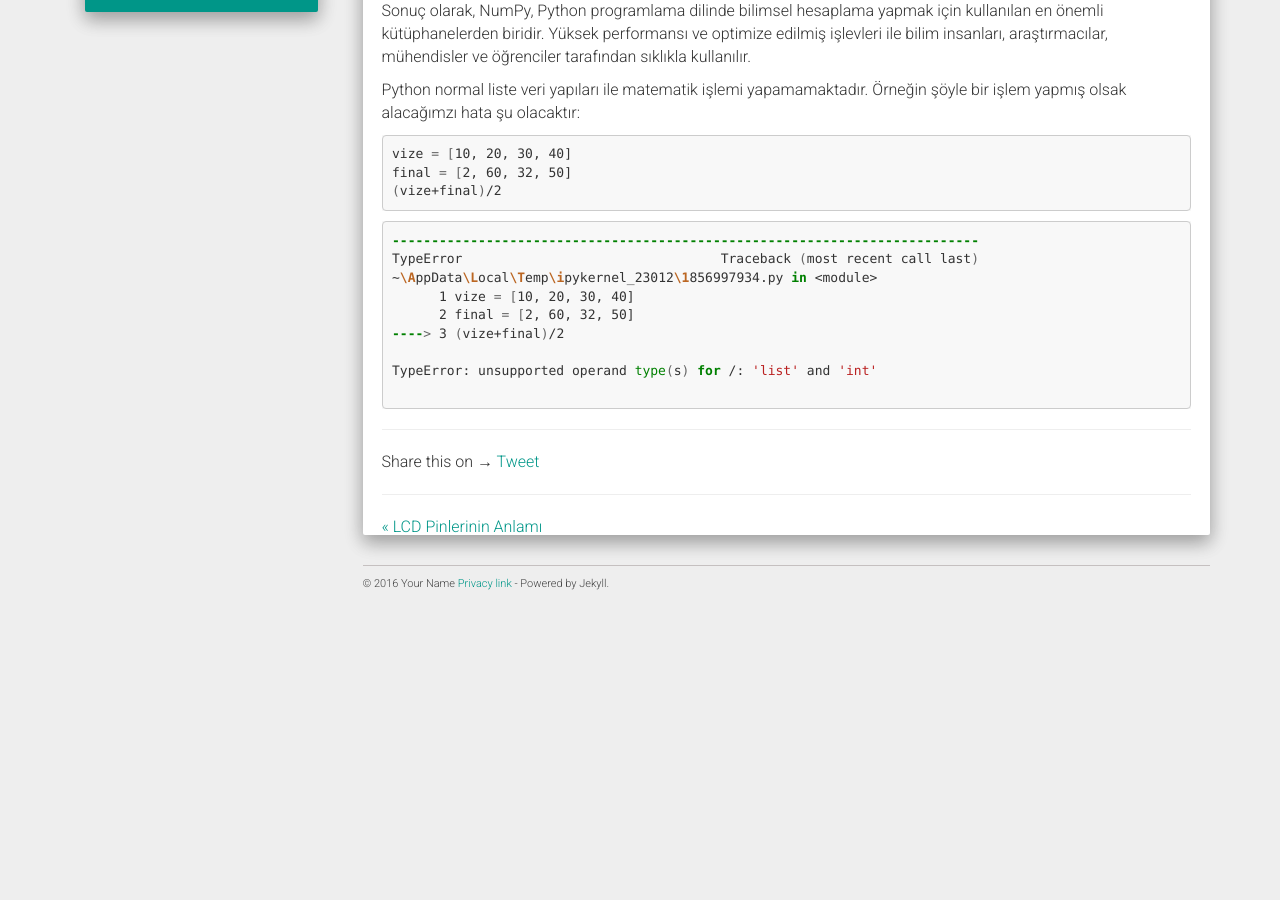
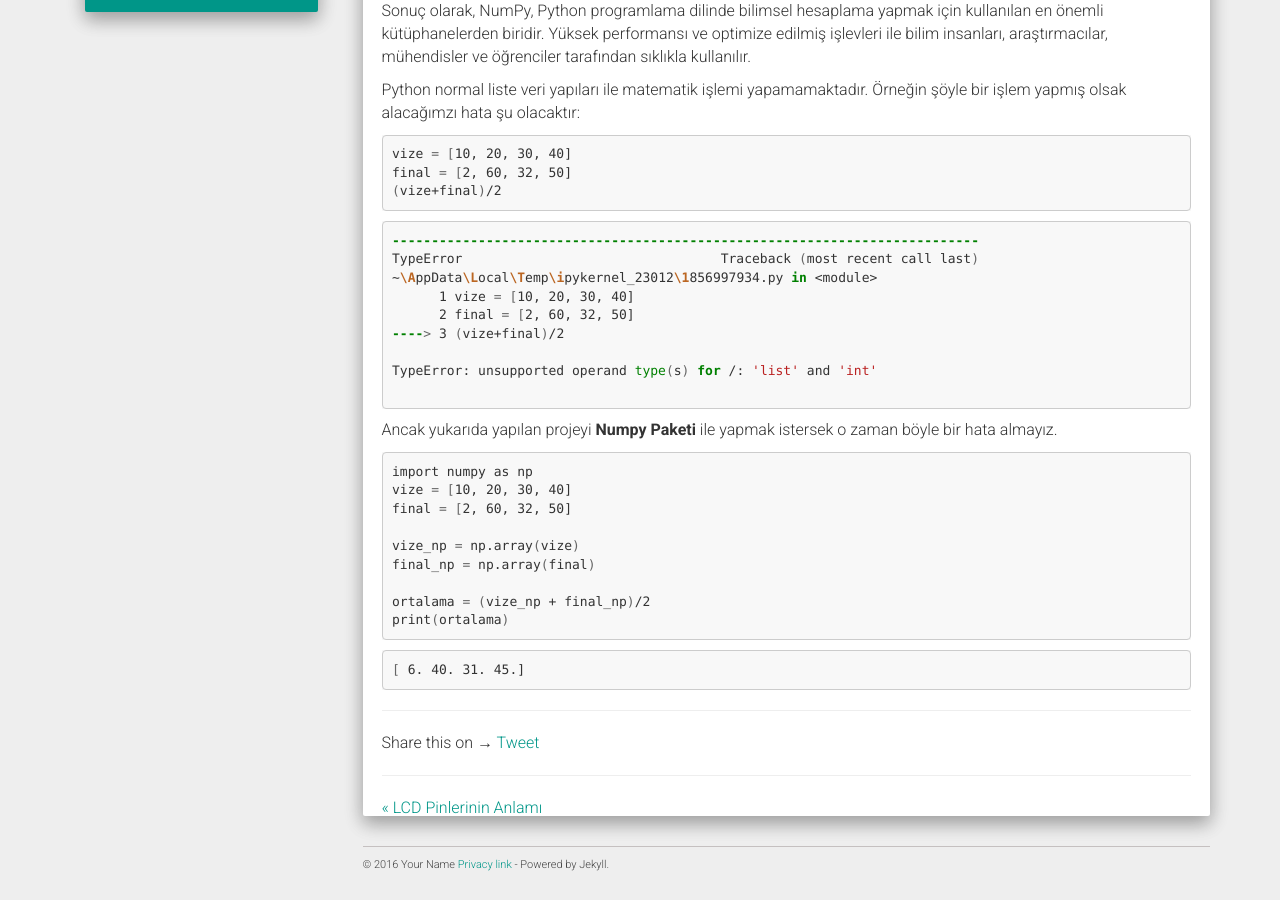
Before and after one commit to imonur/blog, a Jekyll site: the page built from _posts/2023-03-07-numpy-nedir.md, in a window 1280 px wide and 900 px high, scrolled down 782 px. Built offline with Jekyll 4.4.1, drawn with Linux system fonts in a browser that asks for light colours; nearby versions of some CDN libraries; comment, search, counter and statistics services are not loaded; before the commit the page ends 1401 px from its top, so only the background shows below that.

Commit message:
Update 2023-03-07-numpy-nedir.md

````diff
--- a/_posts/2023-03-07-numpy-nedir.md
+++ b/_posts/2023-03-07-numpy-nedir.md
@@ -48,3 +48,21 @@ TypeError                                 Traceback (most recent call last)
 TypeError: unsupported operand type(s) for /: 'list' and 'int'
 
 ```
+
+Ancak yukarıda yapılan projeyi **Numpy Paketi** ile yapmak istersek o zaman böyle bir hata almayız.
+
+```sh
+import numpy as np
+vize = [10, 20, 30, 40]
+final = [2, 60, 32, 50]
+
+vize_np = np.array(vize)
+final_np = np.array(final)
+
+ortalama = (vize_np + final_np)/2
+print(ortalama)
+```
+
+```sh
+[ 6. 40. 31. 45.]
+```
````
